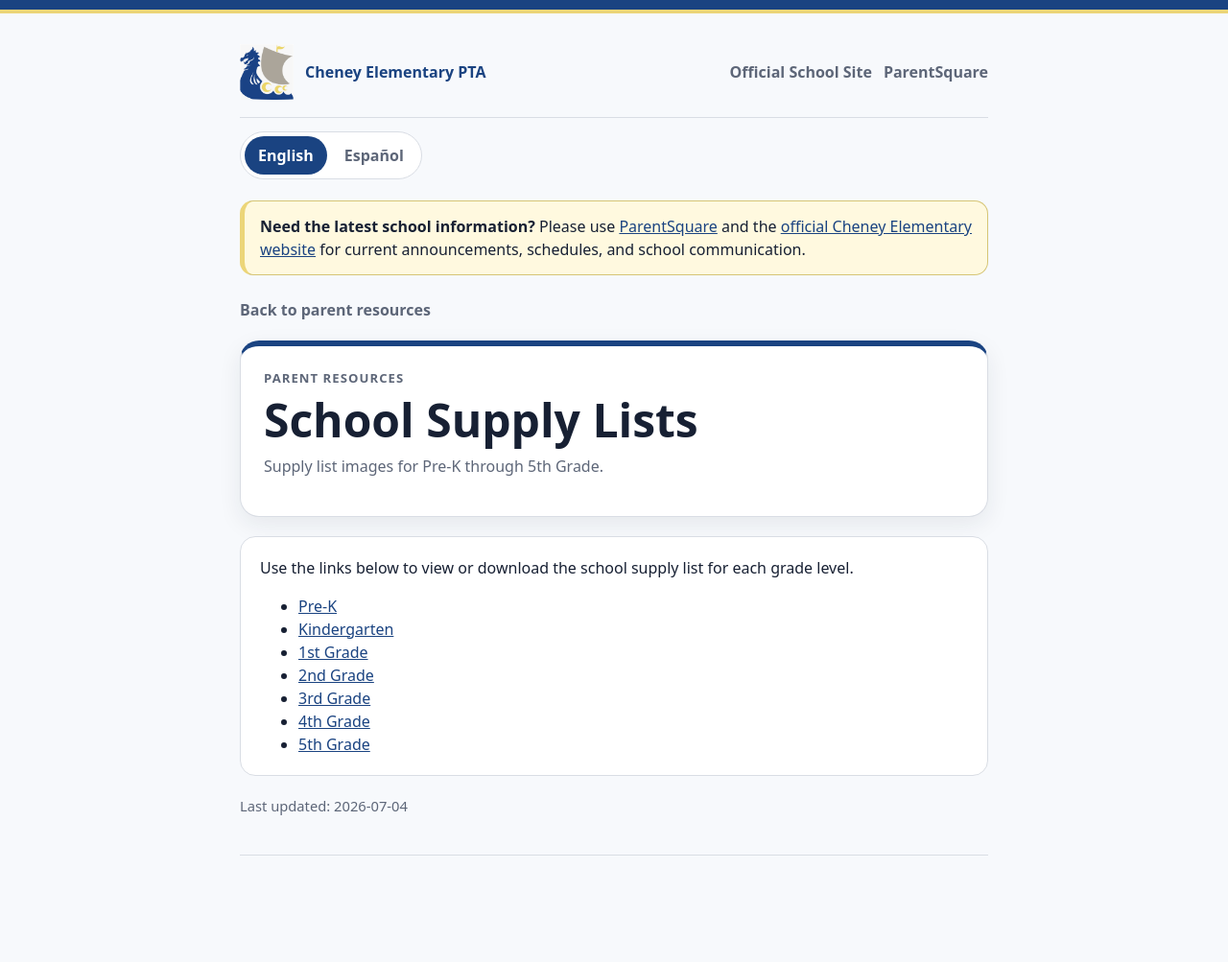
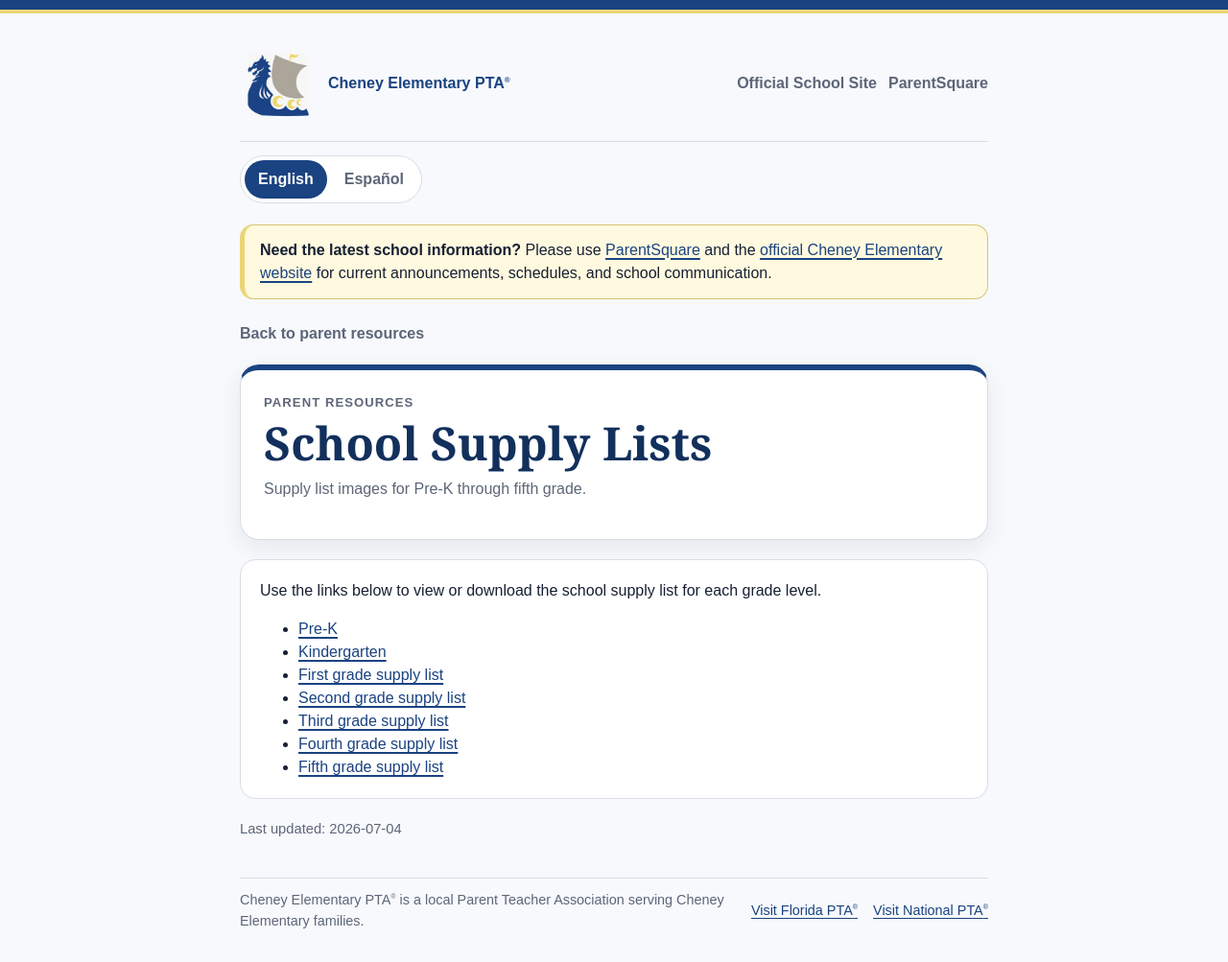
Before and after one commit to matthewtckr/cheneypta, a Jekyll site: the page built from _resources/school-supply-lists.md, in a window 1280 px wide. Shown: the whole page at 96% size. Built offline with Jekyll 4.4.1, drawn with Linux system fonts in a browser that asks for light colours; before the commit the page ends 936 px from its top, so only the background shows below that.

Commit message:
PTA Standards compliance

```diff
--- a/_config.yml
+++ b/_config.yml
@@ -1,4 +1,4 @@
-title: Cheney Elementary PTA
+title: Cheney Elementary PTA®
 description: Quick resources for Cheney Elementary families and new parents.
 url: "https://cheneypta.org"
 baseurl: ""
--- a/_layouts/default.html
+++ b/_layouts/default.html
@@ -8,11 +8,12 @@
   <link rel="stylesheet" href="{{ '/assets/css/site.css' | relative_url }}">
 </head>
 <body>
+  <a class="skip-link" href="#main-content"><span data-lang="en">Skip to main content</span><span data-lang="es">Saltar al contenido principal</span></a>
   <div class="page-shell">
     <header class="site-header">
       <a class="site-brand" href="{{ '/' | relative_url }}" aria-label="Cheney Elementary PTA home">
-        <img class="site-logo" src="{{ '/assets/logo.png' | relative_url }}" width="184" height="192" alt="Cheney Elementary logo">
-        <span class="site-title">Cheney Elementary PTA</span>
+        <img class="site-logo" src="{{ '/assets/logo.png' | relative_url }}" width="184" height="192" alt="Cheney Elementary school logo">
+        <span class="site-title">Cheney Elementary PTA<sup>®</sup></span>
       </a>
       <nav aria-label="Primary navigation">
         <a href="https://cheneyes.ocps.net/"><span data-lang="en">Official School Site</span><span data-lang="es">Sitio oficial de la escuela</span></a>
@@ -30,11 +31,14 @@
       <div data-lang="es"><strong>¿Necesita la información escolar más reciente?</strong> Use <a href="https://www.ocps.net/parentsquare">ParentSquare</a> y el <a href="https://cheneyes.ocps.net/">sitio web oficial de Cheney Elementary</a> para anuncios, horarios y comunicación escolar actualizados.</div>
     </aside>
 
-    <main>
+    <main id="main-content" tabindex="-1">
       {{ content }}
     </main>
 
-    <footer class="site-footer"></footer>
+    <footer class="site-footer">
+      <p><span data-lang="en">Cheney Elementary PTA<sup>®</sup> is a local Parent Teacher Association serving Cheney Elementary families.</span><span data-lang="es">Cheney Elementary PTA<sup>®</sup> es una asociación local de padres y maestros que sirve a las familias de Cheney Elementary.</span></p>
+      <p class="affiliation-links"><a href="https://www.floridapta.org/"><span data-lang="en">Visit Florida PTA<sup>®</sup></span><span data-lang="es">Visite Florida PTA<sup>®</sup></span></a><a href="https://www.pta.org/"><span data-lang="en">Visit National PTA<sup>®</sup></span><span data-lang="es">Visite National PTA<sup>®</sup></span></a></p>
+    </footer>
   </div>
 
   <script src="{{ '/assets/js/language.js' | relative_url }}"></script>
--- a/_resources/school-supply-lists.md
+++ b/_resources/school-supply-lists.md
@@ -1,8 +1,8 @@
 ---
 title: School Supply Lists
 title_es: Listas de útiles escolares
-description: Supply list images for Pre-K through 5th Grade.
-description_es: Imágenes de las listas de útiles escolares de Pre-K a 5.º grado.
+description: Supply list images for Pre-K through fifth grade.
+description_es: Imágenes de las listas de útiles escolares de Pre-K a quinto grado.
 category: Parent Resources
 category_es: Recursos para familias
 order: 100
@@ -13,19 +13,19 @@ content_en: |
 
   - [Pre-K](/assets/supply-lists/2026_pre_k.jpg)
   - [Kindergarten](/assets/supply-lists/2026_kindergarten.jpg)
-  - [1st Grade](/assets/supply-lists/2026_1st_grade.jpg)
-  - [2nd Grade](/assets/supply-lists/2026_2nd_grade.jpg)
-  - [3rd Grade](/assets/supply-lists/2026_3rd_grade.jpg)
-  - [4th Grade](/assets/supply-lists/2026_4th_grade.jpg)
-  - [5th Grade](/assets/supply-lists/2026_5th_grade.jpg)
+  - [First grade supply list](/assets/supply-lists/2026_1st_grade.jpg)
+  - [Second grade supply list](/assets/supply-lists/2026_2nd_grade.jpg)
+  - [Third grade supply list](/assets/supply-lists/2026_3rd_grade.jpg)
+  - [Fourth grade supply list](/assets/supply-lists/2026_4th_grade.jpg)
+  - [Fifth grade supply list](/assets/supply-lists/2026_5th_grade.jpg)
 content_es: |
   Use los enlaces a continuación para ver o descargar la lista de útiles escolares para cada grado.
 
   - [Pre-K](/assets/supply-lists/2026_pre_k.jpg)
   - [Kindergarten](/assets/supply-lists/2026_kindergarten.jpg)
-  - [1.er Grado](/assets/supply-lists/2026_1st_grade.jpg)
-  - [2.º Grado](/assets/supply-lists/2026_2nd_grade.jpg)
-  - [3.er Grado](/assets/supply-lists/2026_3rd_grade.jpg)
-  - [4.º Grado](/assets/supply-lists/2026_4th_grade.jpg)
-  - [5.º Grado](/assets/supply-lists/2026_5th_grade.jpg)
+  - [Primer grado](/assets/supply-lists/2026_1st_grade.jpg)
+  - [Segundo grado](/assets/supply-lists/2026_2nd_grade.jpg)
+  - [Tercer grado](/assets/supply-lists/2026_3rd_grade.jpg)
+  - [Cuarto grado](/assets/supply-lists/2026_4th_grade.jpg)
+  - [Quinto grado](/assets/supply-lists/2026_5th_grade.jpg)
 ---
--- a/assets/css/site.css
+++ b/assets/css/site.css
@@ -18,7 +18,7 @@
 
 body {
   margin: 0;
-  font-family: system-ui, -apple-system, BlinkMacSystemFont, "Segoe UI", sans-serif;
+  font-family: Arial, Helvetica, "Lucida Sans Unicode", sans-serif;
   background: var(--bg);
   color: var(--text);
   line-height: 1.5;
@@ -26,6 +26,30 @@ body {
 
 a {
   color: var(--accent);
+  text-decoration-thickness: 0.1em;
+  text-underline-offset: 0.18em;
+}
+
+.skip-link {
+  position: fixed;
+  z-index: 10;
+  top: 12px;
+  left: 12px;
+  padding: 10px 14px;
+  border-radius: 8px;
+  background: var(--accent-dark);
+  color: #ffffff;
+  font-weight: 700;
+  transform: translateY(-160%);
+}
+
+.skip-link:focus {
+  transform: translateY(0);
+}
+
+:focus-visible {
+  outline: 3px solid var(--gold);
+  outline-offset: 3px;
 }
 
 body::before {
@@ -72,15 +96,21 @@ body::before {
 }
 
 .site-logo {
-  width: 56px;
+  width: 64px;
   height: auto;
   flex: 0 0 auto;
+  margin: 8px;
 }
 
 .site-title {
   font-weight: 800;
   color: var(--accent);
   text-decoration: none;
+}
+
+sup {
+  font-size: 0.5em;
+  line-height: 0;
 }
 
 .site-header nav a {
@@ -155,8 +185,16 @@ body[data-current-lang="es"] [data-lang="en"] {
 
 h1,
 h2,
+h3,
 p {
   margin-top: 0;
+}
+
+h1,
+h2,
+h3 {
+  font-family: Georgia, "Times New Roman", serif;
+  color: var(--accent-dark);
 }
 
 h2 {
@@ -183,6 +221,11 @@ h2 {
   margin-bottom: 10px;
   font-size: clamp(2rem, 7vw, 3rem);
   line-height: 1.05;
+}
+
+.hero p:last-child,
+.resource-header p:last-child {
+  margin-bottom: 0;
 }
 
 .hero p,
@@ -293,9 +336,21 @@ h2 {
 }
 
 .site-footer {
+  display: grid;
+  grid-template-columns: 1fr auto;
   margin-top: 40px;
   border-top: 1px solid var(--border);
   font-size: 0.9rem;
+}
+
+.site-footer p {
+  margin: 0;
+}
+
+.affiliation-links {
+  display: flex;
+  flex-wrap: wrap;
+  gap: 8px 16px;
 }
 
 @media (max-width: 640px) {
@@ -314,7 +369,7 @@ h2 {
   }
 
   .site-logo {
-    width: 48px;
+    width: 56px;
   }
 
   .site-header nav {
@@ -348,4 +403,21 @@ h2 {
   .language-toggle button {
     flex: 1;
   }
+
+  .site-footer {
+    display: block;
+  }
+
+  .site-footer p + p {
+    margin-top: 10px;
+  }
 }
+
+@media (prefers-reduced-motion: reduce) {
+  *,
+  *::before,
+  *::after {
+    scroll-behavior: auto !important;
+    transition-duration: 0.01ms !important;
+  }
+}
```
Also changed, not shown: _resources/meet-the-teacher.md (+6 -6 lines), index.md (+7 -0 lines).
